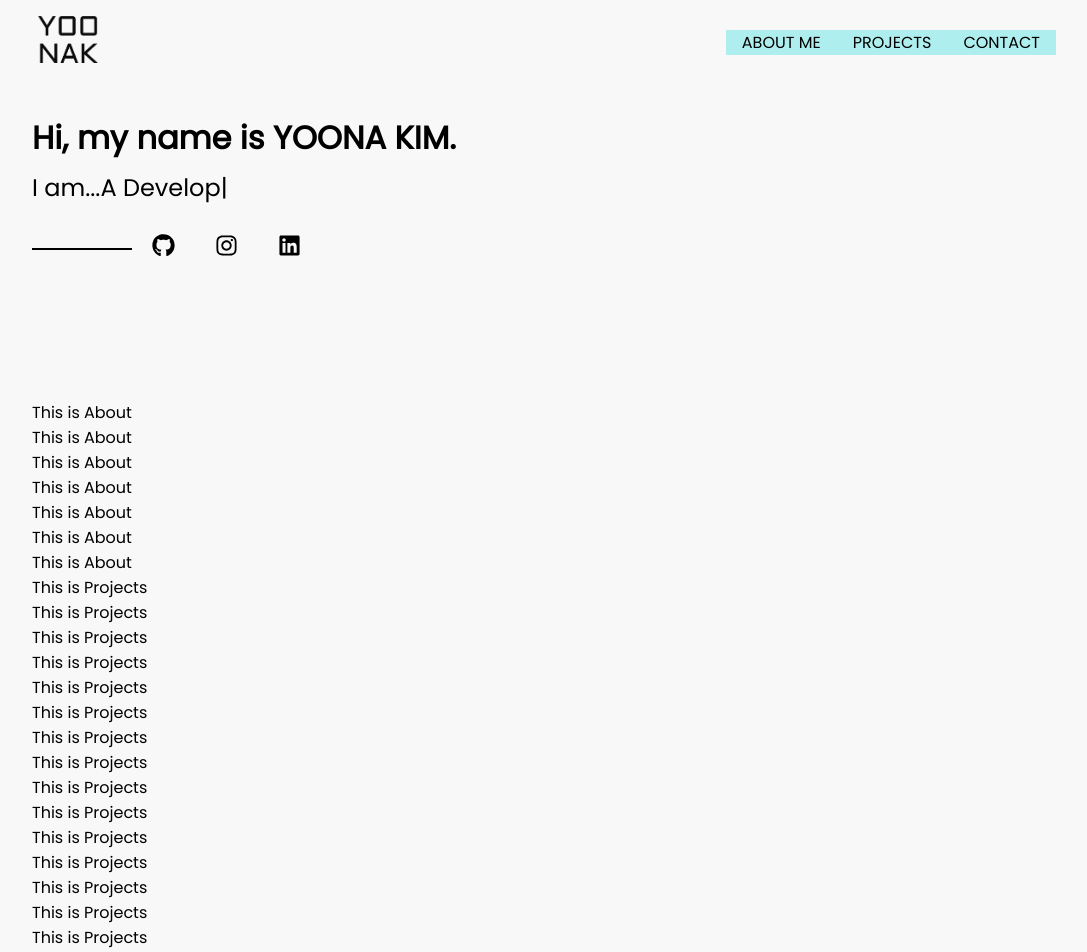
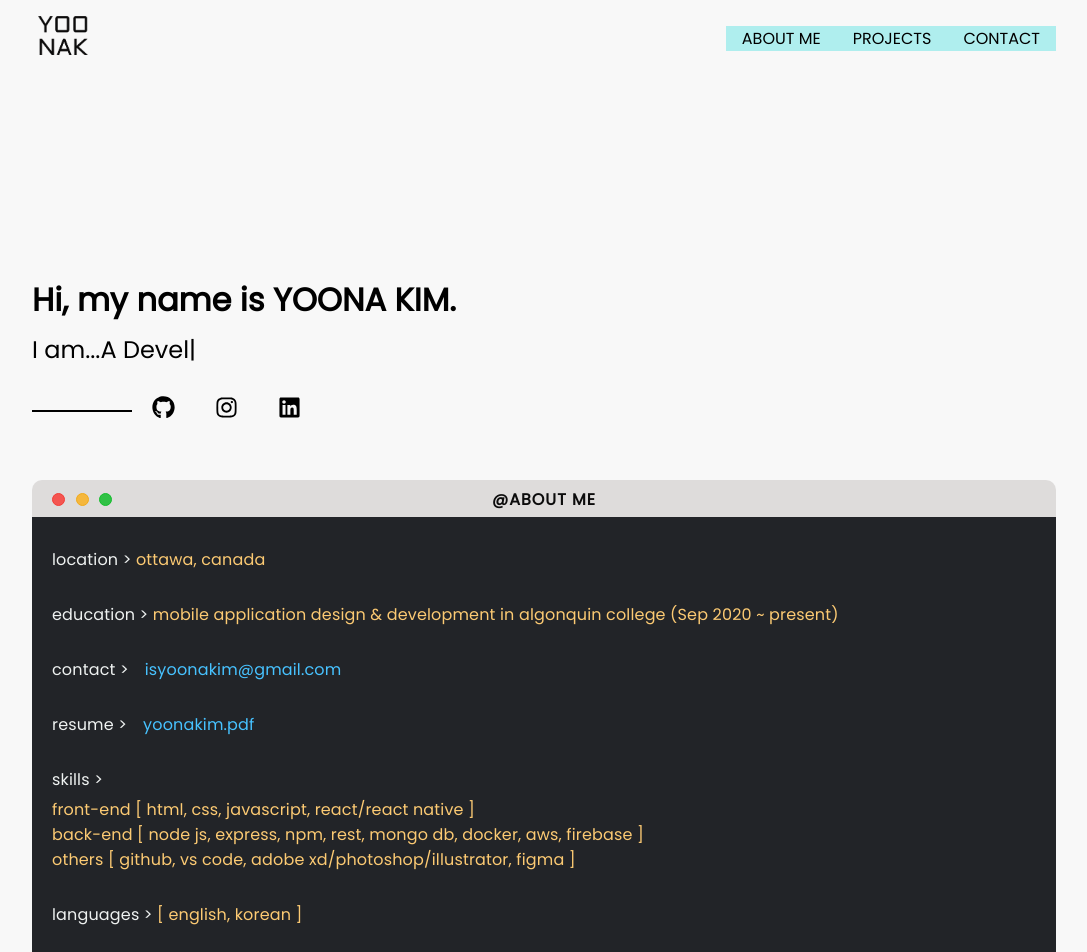
Before and after one commit to kim00432/portfolio, a React (Create React App) app: page / in a window 1280 px wide. Shown: the top 952 px of the page, without its empty margins (96-1183 px from the left). Built offline with nearby package versions, Linux system fonts and the light colour scheme.

Commit message:
Build About section

```diff
--- a/src/components/About/About.js
+++ b/src/components/About/About.js
@@ -1,30 +1,60 @@
 import React from 'react'
+import './about.css'
 
 export default function About() {
     return (
-        <div>
-        <div>
-            This is About
+    <div className="about">
+      <div className="terminal-header">
+        <div className="right-side-buttons">
+          <div className="close"></div>
+          <div className="minimize"></div>
+          <div className="full"></div>
         </div>
-         <div>
-         This is About
-     </div>
-      <div>
-      This is About
+        <div className="title">
+          <div className="title_text">@ABOUT ME</div>
+        </div>
+      </div>
+      <div className="terminal-window">
+          <div className="statement" id="top">
+              <p className="input">location &gt;
+              <span className="return">&nbsp;ottawa, canada</span>
+              </p>
+          </div>
+          <div className="statement">
+              <p className="input">education &gt;
+              <span className="return">&nbsp;mobile application design &amp; development in algonquin college (Sep 2020 ~ present)</span>
+              </p>
+          </div>
+          <div className="statement">
+              <p className="input">contact &gt;
+              <span className="return"><a href="mailto:isyoonakim@gmail.com">isyoonakim@gmail.com</a></span>
+              </p>
+          </div>
+          <div className="statement">
+              <p className="input">resume &gt;
+              <span className="return"><a href="https://drive.google.com/file/d/1RTEzArInvQYa_3GSBx7oY-gOq4-5GRFF/view?ths=true">yoonakim.pdf</a></span>
+              </p>
+          </div>
+          <div className="statement">
+              <p className="input">skills &gt;</p>
+              <p className="return">front-end [ html, css, javascript, react/react native ]</p>
+              <p className="return">back-end [ node js, express, npm, rest, mongo db, docker, aws, firebase ]</p>
+              <p className="return">others [ github, vs code, adobe xd/photoshop/illustrator, figma ]</p>
+          </div>
+          <div className="statement">
+              <p className="input">languages &gt;
+              <span className="return">&nbsp;[ english, korean ]</span>
+              </p>
+          </div>
+          <div className="statement">
+              <p className="input">interests &gt;
+              <span className="return">&nbsp;[ traveling, photography, lego, watching movies/tv shows, music, coffee ]</span>
+              </p>
+          </div>
+          <div className="statement" id="bottom">
+              <p className="input"><span>&nbsp;</span></p>
+          </div>
+      </div>
   </div>
-   <div>
-   This is About
-</div>
- <div>
- This is About
-</div>
- <div>
- This is About
-</div>
- <div>
- This is About
-</div>
-        </div>
-
     )
 }
--- /dev/null
+++ b/src/components/About/about.css
@@ -0,0 +1,125 @@
+/* About Me Terminal Window */
+
+.about {
+  text-align: left;
+  font-weight: 400;
+  margin-top: 30px;
+  margin: 0;
+  width: 100%;
+}
+
+.terminal-header {
+  background-color: #b1acab60;
+  padding: 7px 20px 5px 20px;
+  font-weight: bold;
+  display: flex;
+  align-items: center;
+  border-radius: 10px 10px 0 0;
+}
+
+.terminal-header .title {
+  color: rgb(12, 12, 12);
+  flex-grow: 1;
+  display: flex;
+  justify-content: center;
+  align-items: center;
+  width: 100%;
+}
+
+.title,
+.right-side-buttons {
+  margin: 0;
+  letter-spacing: 1px;
+}
+
+.right-side-buttons {
+  position: absolute;
+  display: flex;
+  flex-direction: row;
+  justify-content: space-between;
+  align-items: center;
+  width: 60px;
+  z-index: 10;
+}
+
+.close,
+.minimize,
+.full {
+  width: 13px;
+  height: 13px;
+  border-radius: 50%;
+}
+
+.about .title img {
+  width: 20px;
+  margin-right: 8px;
+}
+
+.about .title {
+  display: flex;
+  flex-direction: row;
+}
+
+.close {
+  background-color: #f45550;
+  border: 1px solid #f33c36;
+}
+
+.minimize {
+  background-color: #f5b73d;
+  border: 1px solid #f2aa19;
+}
+
+.full {
+  background-color: #30c145;
+  border: 1px solid #13be2c;
+}
+
+.terminal-window {
+  background-color: #222428;
+  padding: 20px;
+  border-radius: 0 0 10px 10px;
+  letter-spacing: 0.01em;
+}
+
+.statement {
+  margin-bottom: 30px;
+}
+
+#top.statement {
+  margin-top: 10px;
+}
+
+#bottom.statement {
+  margin-bottom: 0;
+}
+
+#bottom.statement .input span {
+  border-left: 0.8em solid;
+  animation: carat 1s steps(1) infinite;
+}
+
+.input {
+  color: #eff2f1;
+  margin-bottom: 5px;
+}
+
+.return {
+  color: #fcca73;
+}
+
+.return a {
+  color: #47c2ff;
+  text-decoration: none;
+}
+
+.return a:hover {
+  color: #ffa2bb;
+  transition: all 0.2s ease-out;
+}
+
+@keyframes carat {
+  50% {
+    border-color: transparent;
+  }
+}
--- a/src/components/Contact/Contact.js
+++ b/src/components/Contact/Contact.js
@@ -2,8 +2,6 @@ import React from 'react'
 
 export default function Contact() {
     return (
-        <div>
-            This is Contact
-        </div>
+        <div className="contact"></div>
     )
 }
--- a/src/components/Footer/Footer.js
+++ b/src/components/Footer/Footer.js
@@ -2,8 +2,8 @@ import React from 'react'
 
 export default function Footer() {
     return (
-        <div>
-            Copyright © 2022 | Yoona Kim
-        </div>
+        <footer>
+            <div>Copyright © 2022 | Yoona Kim</div>
+        </footer>
     )
 }
--- a/src/components/Header/header.css
+++ b/src/components/Header/header.css
@@ -1,8 +1,9 @@
 .header {
-  height: 50vh;
   display: flex;
   flex-direction: column;
-  justify-content: center;
+  justify-content: flex-end;
+  height: 100%;
+  padding-bottom: 2rem;
 }
 
 .name {
--- a/src/components/Home/home.css
+++ b/src/components/Home/home.css
@@ -2,6 +2,10 @@
   min-width: 320px;
   width: 80%;
   margin: 0 1rem;
+}
+
+#header {
+  height: 60vh;
 }
 
 /* Media Query */
--- a/src/components/Navbar/Navbar.css
+++ b/src/components/Navbar/Navbar.css
@@ -1,4 +1,4 @@
-.navigation {
+.navbar {
   display: flex;
   flex-direction: row;
   position: fixed;
@@ -8,12 +8,6 @@
   align-items: center;
   background-color: #f8f8f8;
   padding: 1rem 0;
-}
-
-.navigation.active {
-  position: fixed;
-  z-index: 1000;
-  width: 100%;
 }
 
 li {
@@ -46,12 +40,12 @@ a:hover {
 }
 
 .logo img {
-  width: 60px;
+  width: 50px;
   margin-left: -10px;
 }
 
 @media only screen and (max-width: 540px) {
-  .navigation {
+  .navbar {
     width: 90%;
   }
   .toggle_menu {
--- a/src/components/Navbar/Navbar.js
+++ b/src/components/Navbar/Navbar.js
@@ -7,7 +7,7 @@ export default function Navbar() {
     const [show, setShow] = useState(false)
 
     return (
-        <div className="navigation">
+        <div className="navbar">
             <div className="logo">
                 <a href="/"><img src={logo} alt="logo"/></a>
             </div>
@@ -31,7 +31,7 @@ export default function Navbar() {
                 xmlns="http://www.w3.org/2000/svg"
                 width="30"
                 height="30"
-                fill="black"
+                fill={show? "white" : "black"}
                 className="bi bi-justify-right"
                 viewBox="0 0 16 16"
                 >
```
Also changed, not shown: 1 other file (tests, documents, lock files or other folders).
